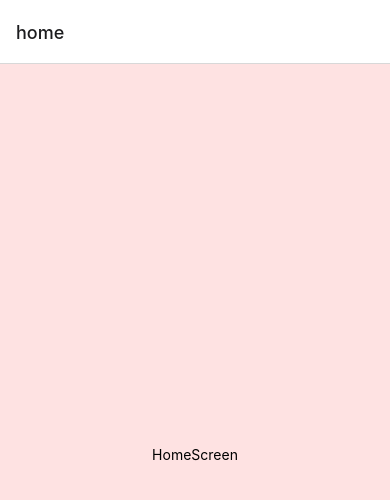
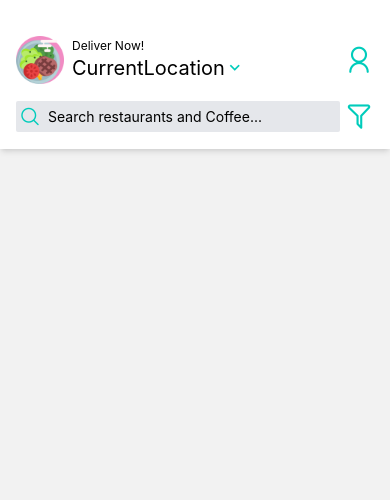
Before and after one commit to alichatraei/foodio, a React Native app: screen /home in a window 390 px wide. Shown: the top 500 px of the page. Built offline with nearby package versions, Linux system fonts and the light colour scheme.

Commit message:
Add header layout to main screen

```diff
--- /dev/null
+++ b/src/layouts/Header/index.js
@@ -0,0 +1,49 @@
+import React, { useLayoutEffect } from "react";
+import { View, Text, SafeAreaView, Image, TextInput } from "react-native";
+import { useNavigation } from "@react-navigation/native";
+import { AntDesign, MaterialCommunityIcons } from "@expo/vector-icons";
+
+const Header = () => {
+  const navigation = useNavigation();
+  useLayoutEffect(() => {
+    navigation.setOptions({
+      headerShown: false,
+    });
+  }, []);
+  return (
+    <SafeAreaView className="px-4 pt-10 pb-3 bg-white shadow-md">
+      {/* Icon & title */}
+      <View className="flex-row items-center flex-1 ">
+        <Image
+          source={require("../../../assets/dish.png")}
+          className="w-12 h-12"
+        />
+        <View className="flex-1 mx-2">
+          <Text className="color-gray-500 text-xs">Deliver Now!</Text>
+          <Text className="text-xl">
+            CurrentLocation
+            <MaterialCommunityIcons
+              name="chevron-down"
+              size={20}
+              color="#00CCBB"
+            />
+          </Text>
+        </View>
+        <AntDesign name="user" size={30} color="#00CCBB" />
+      </View>
+      {/* Search */}
+      <View className="flex-1 flex-row items-center mt-4">
+        <View className="flex-row bg-gray-200 flex-1 items-center p-1 mr-1 rounded-sm">
+          <AntDesign name="search1" size={20} color="#00CCBB" />
+          <TextInput
+            className="mx-2"
+            placeholder="Search restaurants and Coffee..."
+          />
+        </View>
+        <AntDesign name="filter" size={30} color="#00CCBB" />
+      </View>
+    </SafeAreaView>
+  );
+};
+
+export default Header;
--- a/src/screens/HomeScreen/index.js
+++ b/src/screens/HomeScreen/index.js
@@ -1,10 +1,11 @@
 import React from "react";
 import { View, Text } from "react-native";
+import Header from "../../layouts/Header";
 
 const HomeScreen = () => {
   return (
-    <View className="flex-1 items-center justify-center bg-red-100">
-      <Text>HomeScreen</Text>
+    <View className="">
+      <Header />
     </View>
   );
 };
```
Also changed, not shown: assets/dish.png (added).
